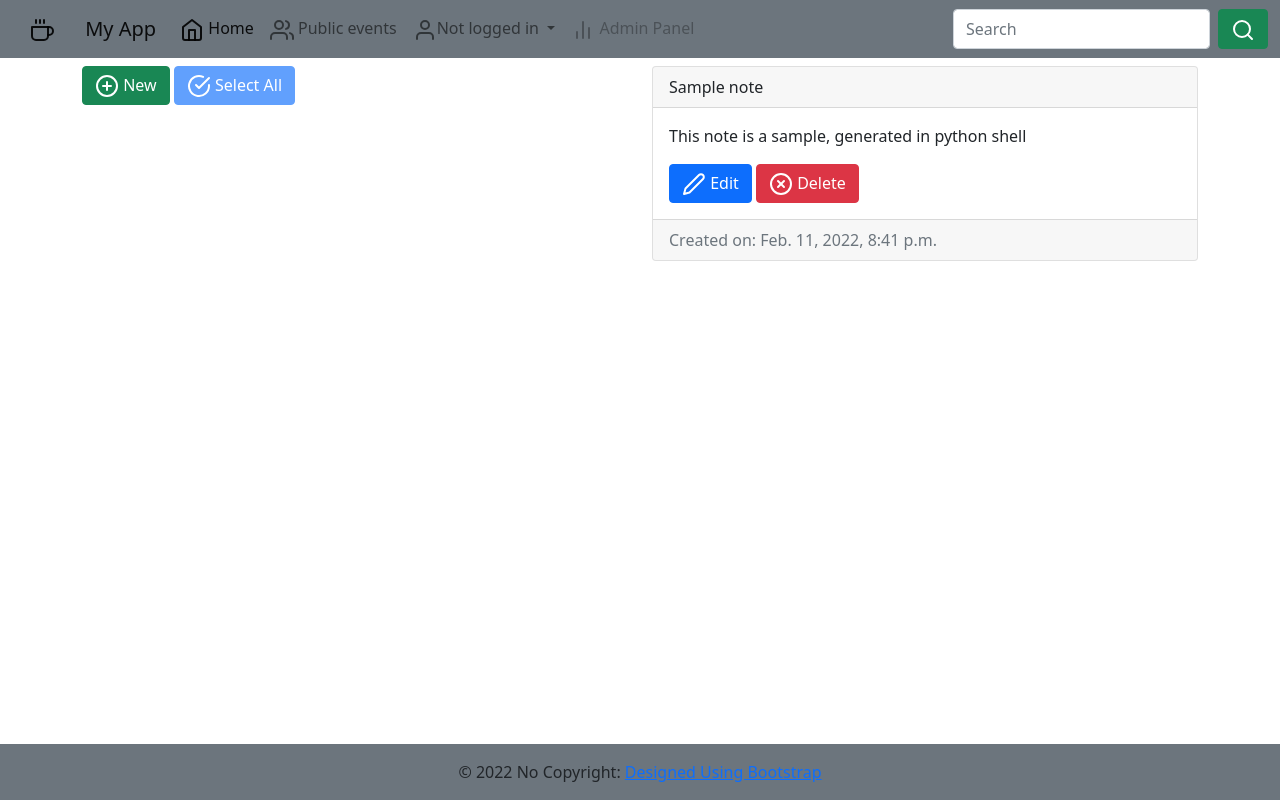
After one commit to NopalProject/toge, a Django app: page /pyapp/my_notes/ in a window 1280 px wide. The commit adds this page. Run offline with Django 3.2, Linux system fonts and the light colour scheme; data comes from the database, SQL or seed files in the repository; both versions use the stored data as it was after the commit.

Commit message:
Listing notes in /pyapp/my_notes.html

```diff
--- a/pyapp/models.py
+++ b/pyapp/models.py
@@ -1,4 +1,5 @@
 from django.db import models
+from django.utils import timezone
 import datetime
 
 # Create your models here.
@@ -9,3 +10,22 @@ class User(models.Model):
 
 	def __str__(self):
 		return f"{self.username} creado el {self.fechaCreacion.strftime('%d, %b, %Y')}"
+
+class Note(models.Model):
+  noteTitle = models.CharField(max_length=50)
+  noteBody = models.TextField()
+  noteCreatedDate = models.DateTimeField(editable=False)
+  noteUpdatedDate = models.DateTimeField()
+  enabled = models.BooleanField()
+  userId = models.ForeignKey(User, on_delete=models.CASCADE)
+
+  '''Overload of save method'''
+  def save(self, *args, **kwargs):
+    #On dave Update timestamps
+    if not self.id:
+      self.noteCreatedDate=timezone.now()
+    self.noteUpdatedDate=timezone.now()
+    return super(Note, self).save(*args, **kwargs)
+
+  def __str__(self):
+    return f"{self.noteTitle}\n{self.noteBody}\n{self.noteCreatedDate}"
--- a/pyapp/templates/pyapp/index.html
+++ b/pyapp/templates/pyapp/index.html
@@ -1,6 +1,8 @@
 {%extends './layout.html'%}
 
 {% block content %}
+  <h2>Usuarios Creados</h2>
+
     {% if usuarios %}
         <ul>
         {%for user in usuarios%}
--- a/pyapp/templates/pyapp/layout.html
+++ b/pyapp/templates/pyapp/layout.html
@@ -1,5 +1,12 @@
 <!doctype html>
 <html lang="en">
+{% load define_action %}
+{% comment 'check if session is active' %}
+{% endcomment %}
+{% if 'logged_in' in request.session %}
+  {% define True as logged_in %}
+  {% define request.session.logged_in as uname %}
+{% endif %}
   <head>
     <!-- Required meta tags -->
     <meta charset="utf-8">
@@ -15,19 +22,13 @@
   <body onload="dm()">
     {%include './navbar.html'%}
     <div class="container">
-    {% if 'logged_in' in request.session %}
-        <p>Iniciaste sesión como: {{request.session.logged_in}}</p>
-    {% endif %}
-    </div>
-    <div class="container">
         {% block content %}
 
         {% endblock %}
-    <p><a href="{% url 'pyapp:new-user' %}">Registrarse</a>
-    {% if 'logged_in' not in request.session %}
-        <p><a href="{% url 'pyapp:login' %}">Iniciar Sesión</a></p>
-    {% else %}
-        <p><a href="{%url 'pyapp:logout_action'%}">Cerrar Sesión</a></p>
+    {% if not logged_in %}
+<!--      <p><a href="{% url 'pyapp:login' %}">Iniciar Sesión</a></p>
+      <p><a href="{% url 'pyapp:new-user' %}">Registrarse</a>
+-->
     {% endif %}
     </div>
     <!-- Footer -->
--- /dev/null
+++ b/pyapp/templates/pyapp/my_notes.html
@@ -0,0 +1,56 @@
+{% extends './layout.html' %}
+
+{% block content%}
+<div class="row">
+  <div class="col-sm-6 py-2">
+   <p>
+    <button class="btn btn-success" type="button" data-bs-toggle="collapse" data-bs-target="#newNote" aria-expanded="false" aria-controls="newNote">
+      <i data-feather="plus-circle"></i>
+      <span>New</span> </button>
+    <button class="btn btn-primary disabled" type="button"><i data-feather="check-circle"></i>
+      <span>Select All</span></button>
+     </p>
+    <form class="collapse" id="newNote">
+      <div class="col-sm-6 py-2">
+    <div class="card">
+      <div class="card-header">
+        <input type="text" placeholder="Title" name="noteTitle">
+      </div>
+      <div class="card-body">
+        <p class="card-text">
+          <textarea type="text" name="noteBody" placeholder="Write your note here"></textarea></p>
+        <a href="#" class="btn btn-primary"><i data-feather="save"></i>
+          <span> Save </span></a>
+        <a href="#" class="btn btn-danger"><i data-feather="x-circle"></i>
+          <span>Delete</span></a>
+      </div>
+    </div>
+  </div>
+    </div>
+  </form>
+{%if notes%}
+{%for note in notes %}
+  <div class="col-sm-6 py-2">
+    <div class="card" id="{{id}}">
+      <div class="card-header">
+        {{note.noteTitle}}
+      </div>
+      <div class="card-body">
+        <p class="card-text">
+          {{note.noteBody}}</p>
+        <a href="#" class="btn btn-primary"><i data-feather="edit-2"></i>
+          <span> Edit </span></a>
+	<a href="#" class="btn btn-danger"><i data-feather="x-circle"></i>
+          <span>Delete</span></a>
+      </div>
+      <div class="card-footer text-muted">
+        Created on: {{note.noteCreatedDate}}
+      </div>
+    </div>
+  </div>
+{%endfor%}
+{%endif%}
+</div>
+
+<script>feather.replace();</script>
+{%endblock%}
--- /dev/null
+++ b/pyapp/templates/pyapp/my_profile.html
@@ -0,0 +1 @@
+{% extends './layout.html' %}
--- a/pyapp/templates/pyapp/navbar.html
+++ b/pyapp/templates/pyapp/navbar.html
@@ -1,8 +1,9 @@
-<nav class="navbar navbar-light bg-light">
+<nav class="navbar navbar-expand-md navbar-light bg-secondary">
   <div class="container-fluid">
-    <a class="navbar-brand" href="#">
-      <i data-feather="coffee" style="width: 60px;"></i><span class="ps-2">My App</span></a>
-   <button class="navbar-toggler" type="button" data-bs-toggle="collapse" data-bs-target="#navbarSupportedContent" aria-controls="navbarSupportedContent" aria-expanded="false" aria-label="Toggle navigation">
+    <a class="navbar-brand d-inline" href="{%url 'pyapp:index'%}">
+      <i data-feather="coffee" style="width: 60px;"></i>
+<span class="ps-2">My App</span></a>
+  <button class="navbar-toggler" type="button" data-bs-toggle="collapse" data-bs-target="#navbarSupportedContent" aria-controls="navbarSupportedContent" aria-expanded="false" aria-label="Toggle navigation">
       <span class="navbar-toggler-icon"></span>
     </button>
     <div class="collapse navbar-collapse" id="navbarSupportedContent">
@@ -10,31 +11,47 @@
         <li class="nav-item">
           <a class="nav-link active" aria-current="page" href="#">
             <i data-feather="home"></i>
-            Home</a>
+            <span>Home</span></a>
         </li>
         <li class="nav-item">
           <a class="nav-link" href="#">
             <i data-feather="users"></i>
             Public events</a>
         </li>
+{%if logged_in %}
         <li class="nav-item dropdown">
           <a class="nav-link dropdown-toggle" href="#" id="navbarDropdown" role="button" data-bs-toggle="dropdown" aria-expanded="false">
-	    <i data-feather="user"></i> Account
+	    <i data-feather="user"></i>{{uname}}
           </a>
           <ul class="dropdown-menu" aria-labelledby="navbarDropdown">
             <li><a class="dropdown-item" href="#"><i data-feather="calendar"></i> My
 Calendar</a></li>
-            <li><a class="dropdown-item" href="#"><i data-feather="book"></i>My Notes</a></li>
+            <li><a class="dropdown-item" href="{% url 'pyapp:my_notes'%}"><i data-feather="book"></i>
+My Notes</a></li>
             <li><a class="dropdown-item" href="#">
               <i data-feather="settings"></i>
               Settings</a></li>
+            <li><a class="dropdown-item" href="{%url 'pyapp:logout_action'%}">
+              <i data-feather="log-out"></i>
+              Log out</a></li>
+{% else %}
+        <li class="nav-item dropdown">
+          <a class="nav-link dropdown-toggle" href="" id="navbarDropdown" role="button" data-bs-toggle="dropdown" aria-expanded="false">
+            <i data-feather="user"></i><span>Not logged in</span>
+          </a>
+          <ul class="dropdown-menu" aria-labelledby="navbarDropdown">
+            <li><a class="dropdown-item" href="{%url 'pyapp:login'%}">
+             <i data-feather="log-in"></i>Login</a></li>
+	     <li class="ps-4"><small class="text-muted">Don't have an account?</small></li>
+            <li><a class="dropdown-item" href="{%url 'pyapp:new-user'%}">
+             <i data-feather="user-plus"></i>Register</a></li>
+{% endif %}
             <li><hr class="dropdown-divider"></li>
             <li><div class="dropdown-item">
 <!-- boton modo oscuro -->
-             <i data-feather="sun" class="d-inline"></i>
-              <div class="form-check form-switch py-0 d-inline-block">
- <!--               <label class="form-check-label" for="flexSwitchCheckDefault"></label>-->
-                <input class="form-check-input" type="checkbox" id="flexSwitchCheckDefault" onchange="mo()">
+             <i data-feather="sun" class="d-inline me-2"></i>
+              <div class="form-check form-switch d-inline-block">
+                <input class="form-check-input float-none" style="margin-top: 0.35em" type="checkbox" id="flexSwitchCheckDefault" onchange="mo()">
               </div>
               <div class="d-inline-block"><i data-feather="moon"></i></div>
             </div></li>
@@ -43,12 +60,12 @@ Calendar</a></li>
         <li class="nav-item">
           <a class="nav-link disabled" href="#" tabindex="-1" aria-disabled="true">
             <i data-feather="bar-chart-2"></i>
-            Administration Panel</a>
+            Admin Panel</a>
         </li>
       </ul>
       <form class="d-flex">
         <input class="form-control me-2" type="search" placeholder="Search" aria-label="Search">
-        <button class="btn btn-outline-success" type="submit">Search</button>
+        <button class="btn btn-success" type="submit"><i data-feather="search"></i></button>
       </form>
     </div>
   </div>
--- /dev/null
+++ b/pyapp/templatetags/define_action.py
@@ -0,0 +1,6 @@
+from django import template
+register = template.Library()
+
+@register.simple_tag
+def define(val=None):
+  return val
--- a/pyapp/urls.py
+++ b/pyapp/urls.py
@@ -10,4 +10,5 @@ urlpatterns = [
     path('register/', views.register, name='new-user'),
     path('register_action/', views.register_action, name='register_action'),
     path('logout_action/', views.logout_action, name='logout_action'),
+    path('my_notes/', views.my_notes, name='my_notes'),
 ]
--- a/pyapp/views.py
+++ b/pyapp/views.py
@@ -4,7 +4,7 @@ from django.template import loader
 from django.urls import reverse
 from django.utils import timezone
 
-from .models import User
+from .models import User, Note
 
 # Create your views here.
 def login(request):
@@ -16,12 +16,12 @@ def login(request):
     else:
         return HttpResponse(index_template.render(context, request))
 def index(request):
-    usuarios = User.objects.order_by('id')[:5]
+    usuarios = User.objects.order_by('id')
     template = loader.get_template('pyapp/index.html')
     context = {'usuarios': usuarios}
     return HttpResponse(template.render(context, request))
 def userlist(request, num):
-    return HttpResponse("Total de usuario %s." % num)
+    return HttpResponse("ID de usuario." % num)
 def register(request):
     template = loader.get_template('pyapp/register.html')
     context = {'title':'Nuevo Usuario'}
@@ -37,12 +37,24 @@ def register_action(request):
 def login_attempt(request):
     uname = request.POST['username']
     pwd = request.POST['password']
-    tmp_Usr = User.objects.get(username = uname)
-    if tmp_Usr.username == uname and tmp_Usr.password == pwd:
-        request.session['logged_in']=uname
-        return HttpResponseRedirect(reverse('pyapp:index', args=()))
+    try:
+        tmp_Usr = User.objects.get(username = uname)
+        if tmp_Usr.username == uname and tmp_Usr.password == pwd:
+            request.session['logged_in']=uname
+            request.session.set_expiry(0)
+            return HttpResponseRedirect(reverse('pyapp:index', args=()))
+        else:
+            return HttpResponse('<script>alert("Revisa los datos introducidos");</script>')
+    except:
+        return HttpResponse('<script>alert("Revisa los datos");</script>')
     else:
-        return HttpResponse('<script>alert("Revisa los datos introducidos");</script>')
+        return render(request, 'pyapp/login.html')
 def logout_action(request):
     del request.session['logged_in']
     return HttpResponseRedirect(reverse('pyapp:index', args=()))
+def my_notes(request):
+    notes = Note.objects.order_by('id')
+    template = loader.get_template('pyapp/my_notes.html')
+    context = {'notes':notes}
+#    return HttpResponseRedirect(reverse('pyapp:my_notes', args=()))
+    return HttpResponse(template.render(context, request))
```
Also changed, not shown: db.sqlite3, pyapp/migrations/0002_note.py (added), pyapp/templatetags/__init__.py (added).
